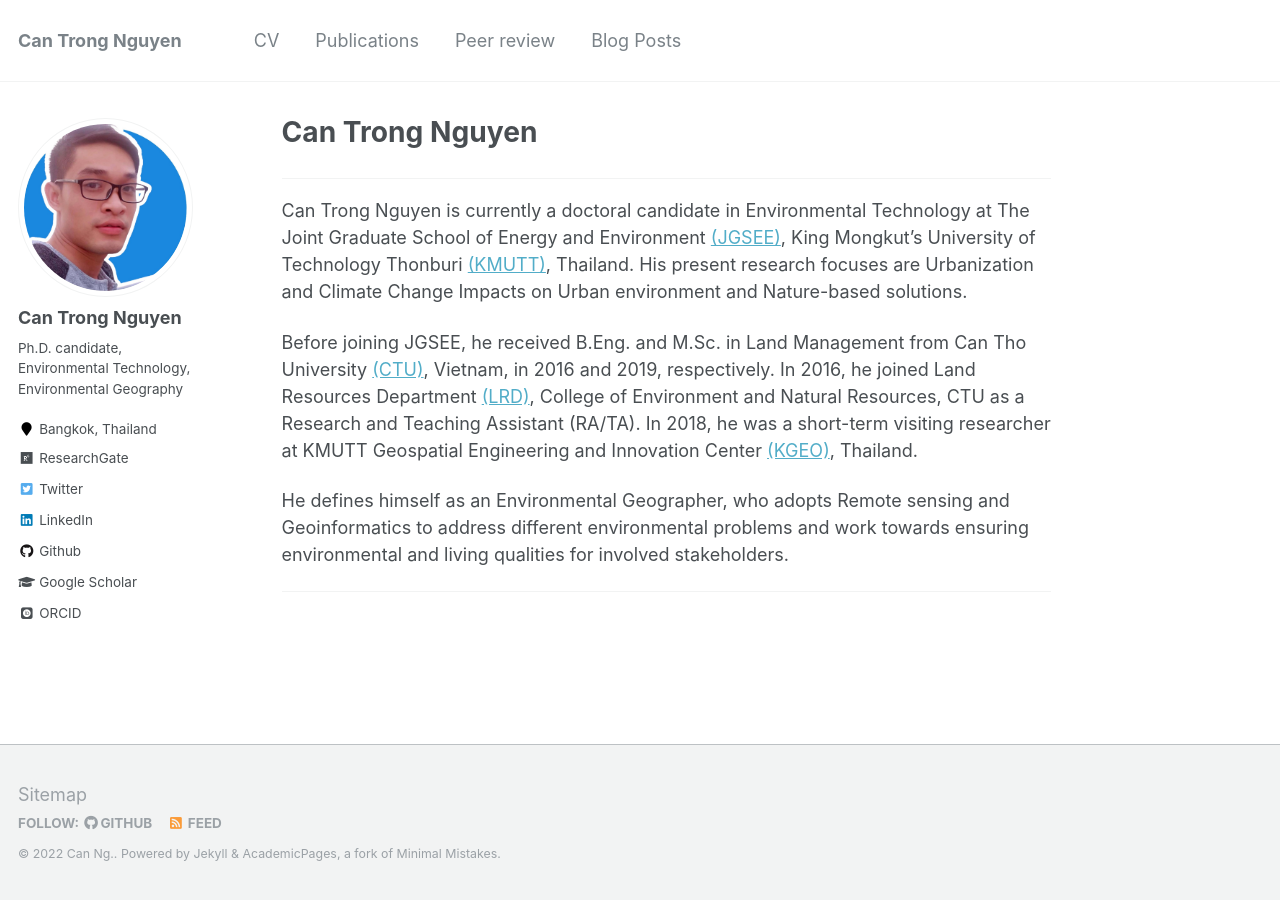
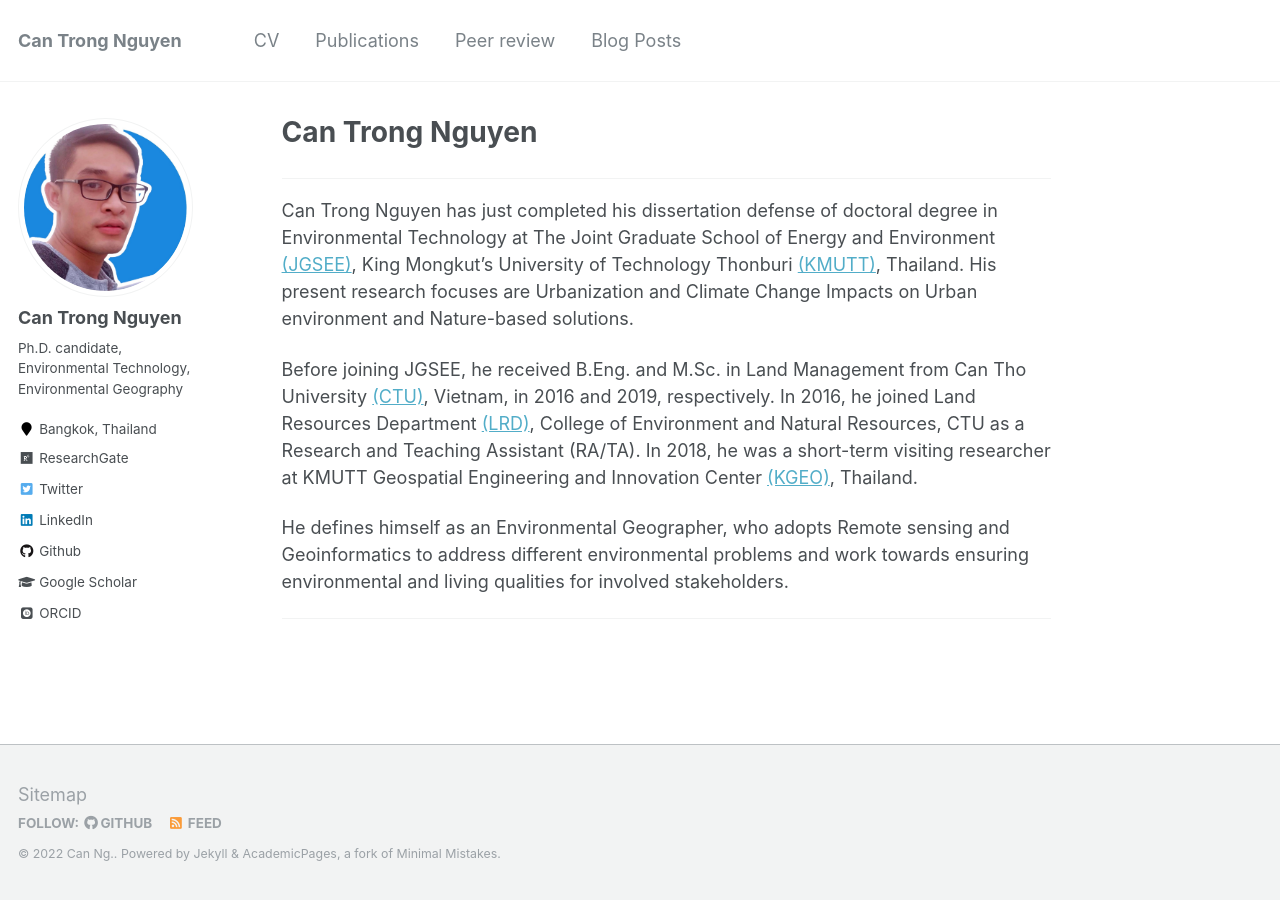
Before and after one commit to canng/oldsite, a Jekyll site: the page built from _pages/about.md, in a window 1280 px wide. Built offline with Jekyll 4.4.1, drawn with Linux system fonts in a browser that asks for light colours; some web fonts are replaced.

Commit message:
update about

```diff
--- a/_pages/about.md
+++ b/_pages/about.md
@@ -10,7 +10,7 @@ redirect_from:
 
 <hr>
 
-Can Trong Nguyen is currently a doctoral candidate in Environmental Technology at The Joint Graduate School of Energy and Environment [(JGSEE)](https://www.jgsee.kmutt.ac.th/v3/), King Mongkut’s University of Technology Thonburi [(KMUTT)](https://www.kmutt.ac.th/en/), Thailand. His present research focuses are Urbanization and Climate Change Impacts on Urban environment and Nature-based solutions.
+Can Trong Nguyen has just completed his dissertation defense of doctoral degree in Environmental Technology at The Joint Graduate School of Energy and Environment [(JGSEE)](https://www.jgsee.kmutt.ac.th/v3/), King Mongkut’s University of Technology Thonburi [(KMUTT)](https://www.kmutt.ac.th/en/), Thailand. His present research focuses are Urbanization and Climate Change Impacts on Urban environment and Nature-based solutions.
 
 Before joining JGSEE, he received B.Eng. and M.Sc. in Land Management from Can Tho University [(CTU)](https://en.ctu.edu.vn/), Vietnam, in 2016 and 2019, respectively. In 2016, he joined Land Resources Department [(LRD)](https://lrd.ctu.edu.vn/en/), College of Environment and Natural Resources, CTU as a Research and Teaching Assistant (RA/TA). In 2018, he was a short-term visiting researcher at KMUTT Geospatial Engineering and Innovation Center [(KGEO)](http://kgeo.org/kgeo/), Thailand.
 
```
